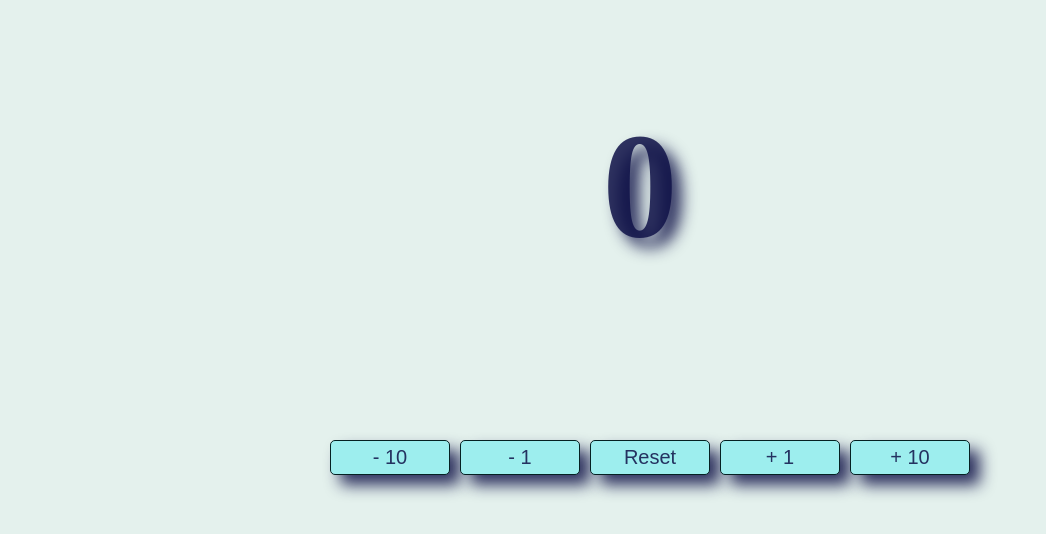
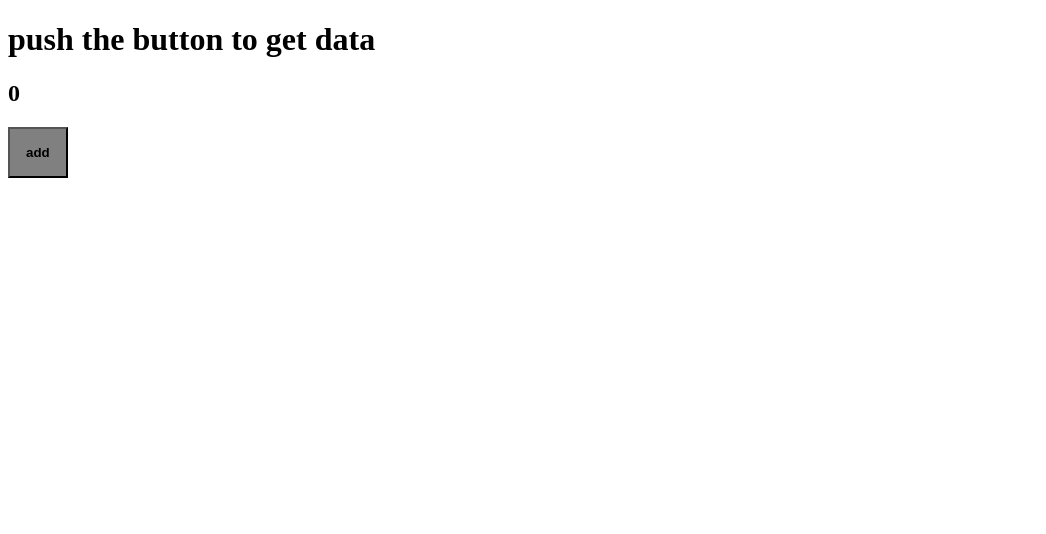
Before and after one commit to BrownEdgar/REACT_TEAM_2023, a React (Create React App) app: page / in a window 1280 px wide. Shown: the top 534 px of the page, without its empty margins (0-1046 px from the left). Built offline with nearby package versions, Linux system fonts and the light colour scheme; no server answers.

Commit message:
add useEffect & fetch example
conditional rendering example with button

```diff
--- /dev/null
+++ b/src/components/EDGAR/App.css
@@ -0,0 +1,26 @@
+*,
+*::before,
+*::after{
+	box-sizing: border-box;
+}
+
+.user {
+	width: 350px;
+	padding: 1rem;
+	border-radius: 12px;
+	margin: 50px auto;
+	box-shadow: rgba(0, 0, 0, 0.25) 0px 54px 55px, rgba(0, 0, 0, 0.12) 0px -12px 30px, rgba(0, 0, 0, 0.12) 0px 4px 6px, rgba(0, 0, 0, 0.17) 0px 12px 13px, rgba(0, 0, 0, 0.09) 0px -3px 5px;
+}
+
+button {
+	padding: 1rem;
+	background-color: grey;
+	font-weight: 900;
+}
+
+button.show {
+	background-color: green;
+}
+button.hidden {
+	background-color: orangered;
+}
--- /dev/null
+++ b/src/components/EDGAR/App.js
@@ -0,0 +1,31 @@
+import React,  { useState, useEffect } from 'react'
+
+
+import './App.css'
+
+export default function App() {
+	const [data, setdata] = useState([])
+	const [value, setvalue] = useState(0)
+
+
+
+
+	useEffect(() => {
+		fetch(' https://jsonplaceholder.typicode.com/posts?_limit=2')
+			.then(response => response.json())
+			.then(data => setdata(data))
+	}, [])// miayn componenti cnveluc
+
+	return (
+		<div >
+			{/* <User user={data} /> */}
+			{
+				data.length
+					? <pre> {JSON.stringify(data, null, 1)}</pre>
+					: <h1>push the button to get data</h1>
+			}
+			<h2>{value}</h2>
+			<button onClick={() => setvalue(value + 1)}>add</button>
+		</div>
+	)
+}
--- a/src/components/Tatev/App.js
+++ b/src/components/Tatev/App.js
@@ -14,9 +14,9 @@ function App() {
 	return (
 		<div>
 			<h1>{count}</h1>
-		<button onClick={plusClick}>+ 1</button>
 		<button onClick={minusClick}>- 1</button>
 		<button onClick={resetClick}>0</button>
+		<button onClick={plusClick}>+ 1</button>
 		</div>
 	)
 }
--- a/src/index.js
+++ b/src/index.js
@@ -1,7 +1,7 @@
 import React from 'react';
 import ReactDOM from 'react-dom/client';
-import App from './components/Arsen/App';
-import './components/Arsen/App.css'
+import App from './components/EDGAR/App';
+
 
 const root = ReactDOM.createRoot(document.getElementById('root'));
 root.render(
```
Also changed, not shown: src/components/EDGAR/User.js (added, +13 -0 lines).
